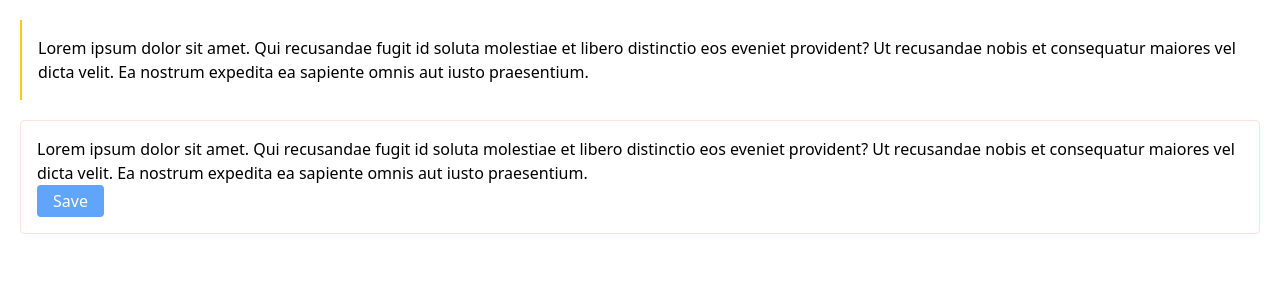
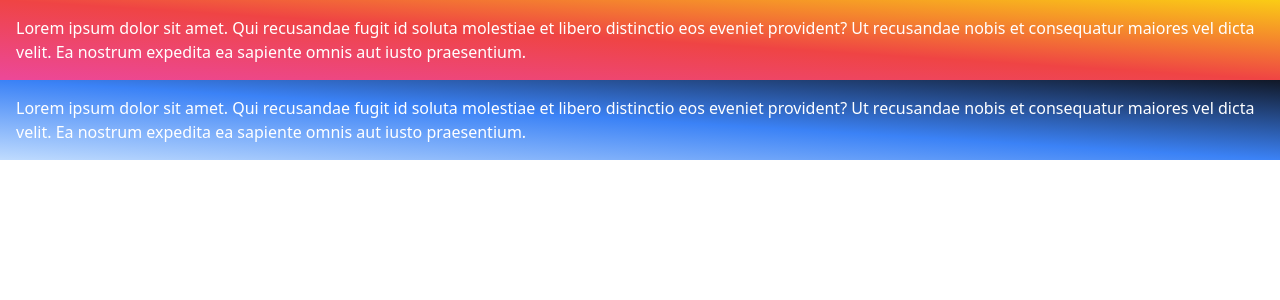
Before and after one commit to joelvitorniino/learning-tailwind, a Next.js app: page / in a window 1280 px wide. Shown: the top 300 px of the page. Built offline with nearby package versions, Linux system fonts and the light colour scheme.

Commit message:
background

```diff
--- a/pages/index.tsx
+++ b/pages/index.tsx
@@ -1,15 +1,15 @@
 export default function Home() {
   return (
     <>
-      <div className="m-5 p-4 border-l-2 border-yellow-400">
+     <div className="bg-gray-100">
+      <div className="n5 p-4 text-white bg-blue-900 bg-gradient-to-bl from-yellow-400 via-red-500 to-pink-500">
         Lorem ipsum dolor sit amet. Qui recusandae fugit id soluta molestiae et libero distinctio eos eveniet provident? Ut recusandae nobis et consequatur maiores vel dicta velit. Ea nostrum expedita ea sapiente omnis aut iusto praesentium.
       </div>
 
-      <div className="m-5 p-4 border border-red-400 rounded border-opacity-20">
+      <div className="n5 p-4 text-white bg-blue-900 bg-gradient-to-bl from-gray-900 via-blue-500 to-blue-200">
         Lorem ipsum dolor sit amet. Qui recusandae fugit id soluta molestiae et libero distinctio eos eveniet provident? Ut recusandae nobis et consequatur maiores vel dicta velit. Ea nostrum expedita ea sapiente omnis aut iusto praesentium.
-        <br />
-        <button className="bg-blue-400 px-4 py-1 rounded text-white hover:ring-2">Save</button>
       </div>
+     </div>
     </>
   )
 }
```
